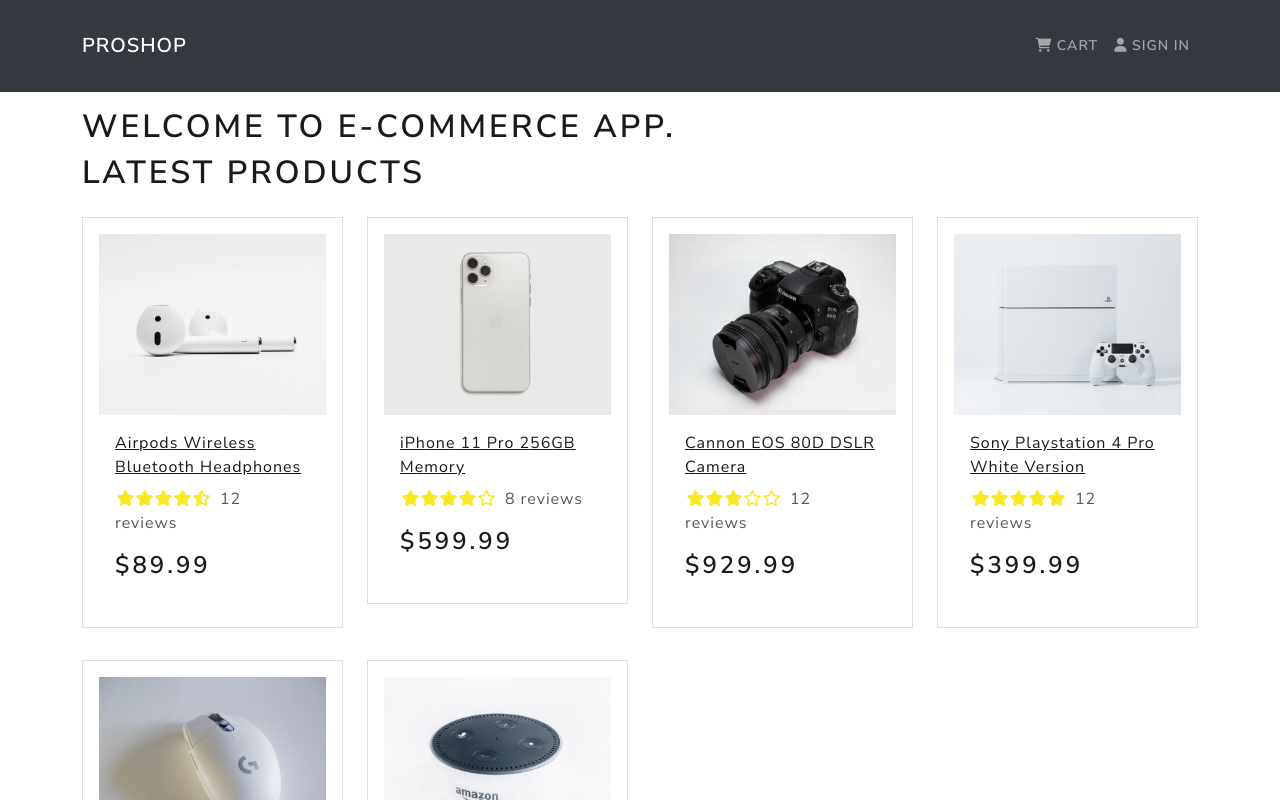
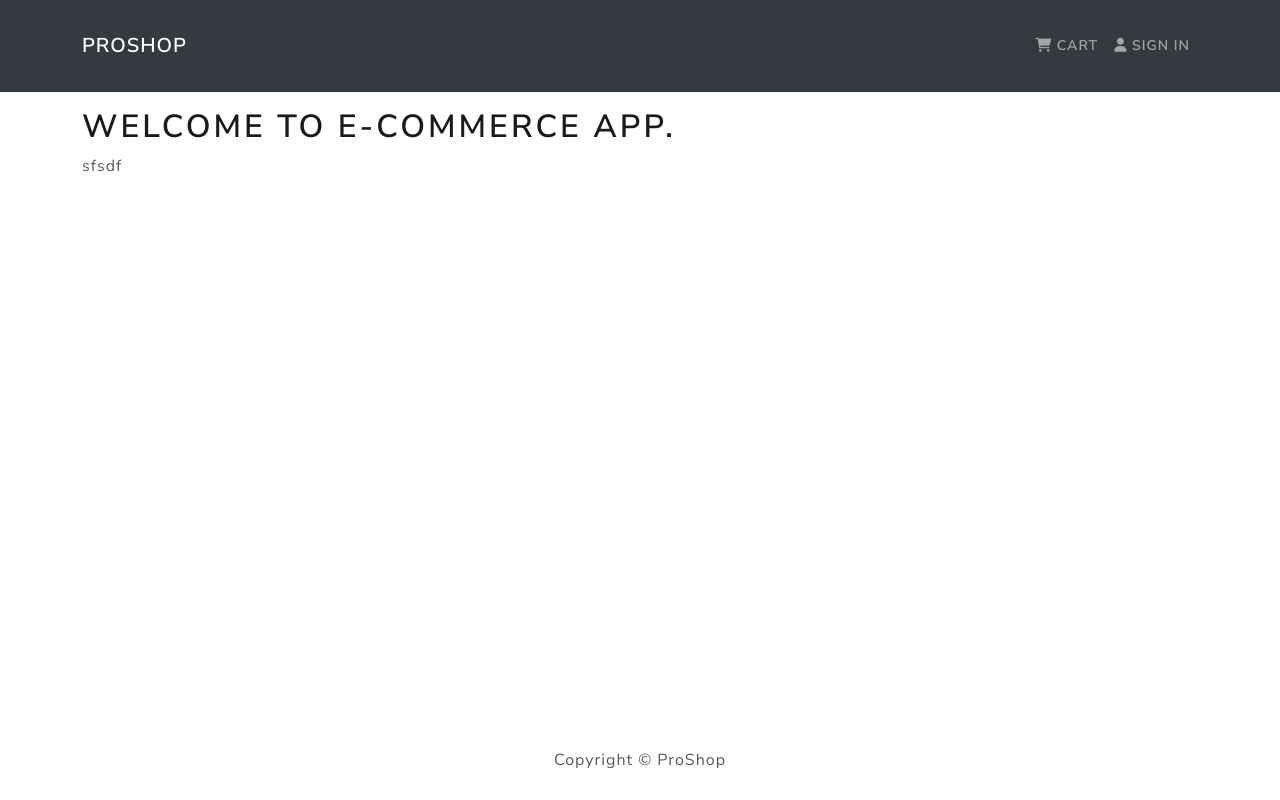
Before and after one commit to kubaw00/E-commerce-React-App, a React (Create React App) app in the folder frontend/: page /product/1 in a window 1280 px wide. Shown: the top 800 px of the page. Built offline with nearby package versions, Linux system fonts and the light colour scheme.

Commit message:
implement react-router v6 and upgrating Header and App components

```diff
--- a/frontend/package.json
+++ b/frontend/package.json
@@ -9,6 +9,8 @@
     "react": "^17.0.2",
     "react-bootstrap": "^2.0.2",
     "react-dom": "^17.0.2",
+    "react-router-bootstrap": "^0.25.0",
+    "react-router-dom": "^6.0.2",
     "react-scripts": "4.0.3",
     "web-vitals": "^1.1.2"
   },
--- a/frontend/src/App.js
+++ b/frontend/src/App.js
@@ -1,21 +1,26 @@
 import React from 'react';
+import { BrowserRouter as Router, Route, Routes } from 'react-router-dom';
 import { Container } from 'react-bootstrap';
 import Header from './components/Header';
 import Footer from './components/Footer';
 import HomeScreen from './screens/HomeScreen';
+import ProductScreen from './screens/ProductScreen';
 
 function App() {
   return (
-    <>
+    <Router>
       <Header />
       <main className='py-3'>
         <Container>
           <h1>Welcome to E-commerce App.</h1>
-          <HomeScreen />
+          <Routes>
+            <Route path='/' element={<HomeScreen />} exact />
+            <Route path='/product/:id' element={<ProductScreen />} />
+          </Routes>
         </Container>
       </main>
       <Footer />
-    </>
+    </Router>
   );
 }
 
--- a/frontend/src/components/Header.js
+++ b/frontend/src/components/Header.js
@@ -1,19 +1,23 @@
 import React from 'react';
 import { Navbar, Nav, Container } from 'react-bootstrap';
+import { Link } from 'react-router-dom';
 
 const Header = () => {
   return (
     <header>
       <Navbar bg='dark' variant='dark' expand='lg'>
         <Container>
-          <Navbar.Brand href='/'>ProShop</Navbar.Brand>
+          <Navbar.Brand as={Link} to='/'>
+            ProShop
+          </Navbar.Brand>
+
           <Navbar.Toggle aria-controls='basic-navbar-nav' />
           <Navbar.Collapse id='basic-navbar-nav'>
             <Nav className='ms-auto'>
-              <Nav.Link href='/cart'>
+              <Nav.Link as={Link} to='/cart'>
                 <i className='fas fa-shopping-cart'></i> Cart
               </Nav.Link>
-              <Nav.Link href='/login'>
+              <Nav.Link as={Link} to='/login'>
                 <i className='fas fa-user'></i> Sign In
               </Nav.Link>
             </Nav>
--- a/frontend/src/components/Product.js
+++ b/frontend/src/components/Product.js
@@ -1,20 +1,21 @@
 import React from 'react';
+import { Link } from 'react-router-dom';
 import { Card } from 'react-bootstrap';
 import Rating from './Rating';
 
 const Product = ({ product }) => {
   return (
     <Card className='my-3 p-3'>
-      <a href={`/product/${product._id}`}>
+      <Link to={`/product/${product._id}`}>
         <Card.Img src={product.image} variant='top' />
-      </a>
+      </Link>
 
       <Card.Body>
-        <a href={`/product/${product._id}`}>
+        <Link to={`/product/${product._id}`}>
           <Card.Title as='div'>
             <strong>{product.name}</strong>
           </Card.Title>
-        </a>
+        </Link>
         <Card.Text as='div'>
           <Rating
             value={product.rating}
--- /dev/null
+++ b/frontend/src/screens/ProductScreen.js
@@ -0,0 +1,7 @@
+import React from 'react';
+
+const ProductScreen = () => {
+  return <div>sfsdf</div>;
+};
+
+export default ProductScreen;
```
Also changed, not shown: 1 other file (tests, documents, lock files or other folders).
